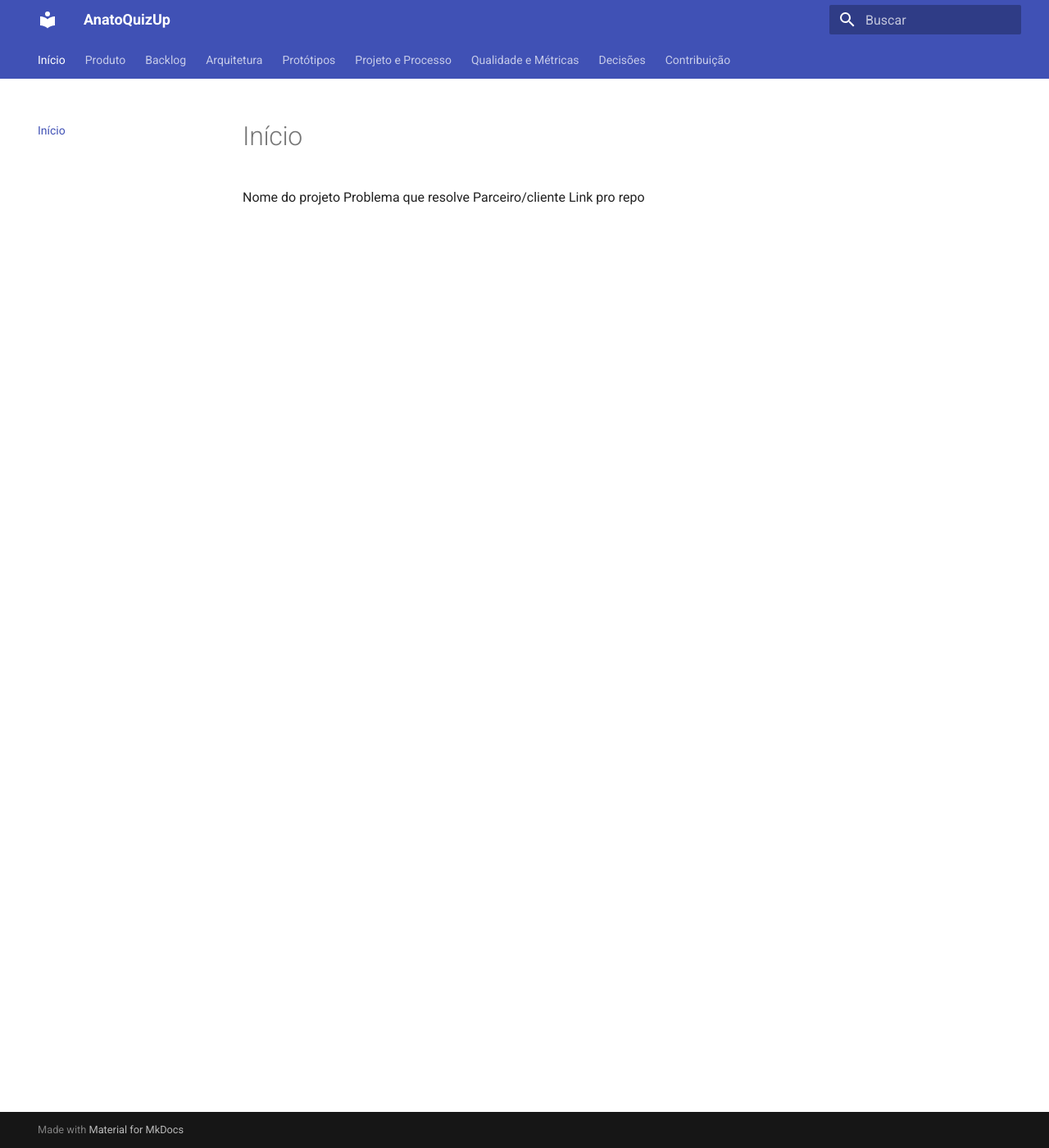
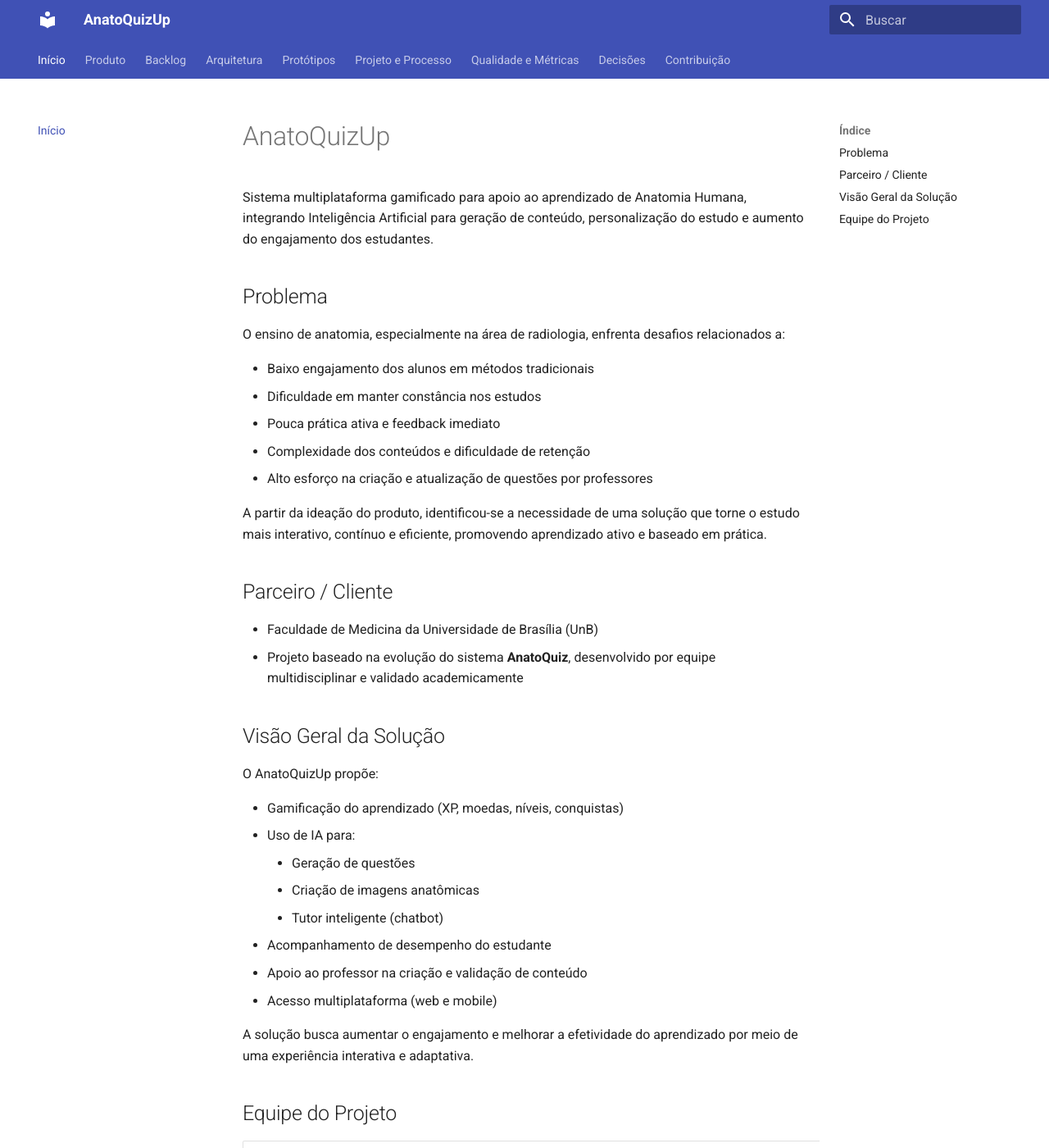
Before and after one commit to fga-eps-mds/2026-1-AnatoQuizUp-Doc, an MkDocs documentation site: the page built from docs/index.md, in a window 1280 px wide and 1400 px high. Shown: the whole window at 82% size. Built offline with MkDocs 1.6.1 and Material for MkDocs 9.7.7, drawn with Linux system fonts in a browser that asks for light colours; some of the changed text lies outside the part shown.

Commit message:
docs: adiciona pagina inicial

```diff
--- a/docs/index.md
+++ b/docs/index.md
@@ -1,4 +1,45 @@
-Nome do projeto
-Problema que resolve
-Parceiro/cliente
-Link pro repo
+# AnatoQuizUp
+
+Sistema multiplataforma gamificado para apoio ao aprendizado de Anatomia Humana, integrando Inteligência Artificial para geração de conteúdo, personalização do estudo e aumento do engajamento dos estudantes.
+
+
+## Problema
+
+O ensino de anatomia, especialmente na área de radiologia, enfrenta desafios relacionados a:
+
+- Baixo engajamento dos alunos em métodos tradicionais
+- Dificuldade em manter constância nos estudos
+- Pouca prática ativa e feedback imediato
+- Complexidade dos conteúdos e dificuldade de retenção
+- Alto esforço na criação e atualização de questões por professores
+
+A partir da ideação do produto, identificou-se a necessidade de uma solução que torne o estudo mais interativo, contínuo e eficiente, promovendo aprendizado ativo e baseado em prática.
+
+
+## Parceiro / Cliente
+
+- Faculdade de Medicina da Universidade de Brasília (UnB)
+- Projeto baseado na evolução do sistema **AnatoQuiz**, desenvolvido por equipe multidisciplinar e validado academicamente
+
+
+## Visão Geral da Solução
+
+O AnatoQuizUp propõe:
+
+- Gamificação do aprendizado (XP, moedas, níveis, conquistas)
+- Uso de IA para:
+    - Geração de questões
+    - Criação de imagens anatômicas
+    - Tutor inteligente (chatbot)
+- Acompanhamento de desempenho do estudante
+- Apoio ao professor na criação e validação de conteúdo
+- Acesso multiplataforma (web e mobile)
+
+A solução busca aumentar o engajamento e melhorar a efetividade do aprendizado por meio de uma experiência interativa e adaptativa.
+
+
+## Equipe do Projeto
+
+| [Bruno Ricardo](https://github.com/EhOBruno) | [Miguel Moreira](https://github.com/EhOMiguel) | [Arthur Carneiro](https://github.com/trindadea) | [Breno Soares](https://github.com/Brenofrds) | [Ana Catarina](https://github.com/an4catarina) | [Victor Hugo](https://github.com/ViictorHugoo) | [Pedro Cabeceira](https://github.com/pkbceira03) | [Kathlyn Murussi](https://github.com/klmurussi) | [Caio Brandão](https://github.com/caiobsantos) | [Maria Luisa](https://github.com/marialuisa214) | [João Vitor](https://github.com/Joa0V) | [Genilson Silva](https://github.com/GenilsonJrs) |
+|------|------|------|------|------|------|------|------|------|------|------|------|
+| ![](https://github.com/EhOBruno.png) | ![](https://github.com/EhOMiguel.png) | ![](https://github.com/trindadea.png) | ![](https://github.com/Brenofrds.png) | ![](https://github.com/an4catarina.png) | ![](https://github.com/ViictorHugoo.png) | ![](https://github.com/pkbceira03.png) | ![](https://github.com/klmurussi.png) | ![](https://github.com/caiobsantos.png) | ![](https://github.com/marialuisa214.png) | ![](https://github.com/Joa0V.png) | ![](https://github.com/GenilsonJrs.png) |
```
